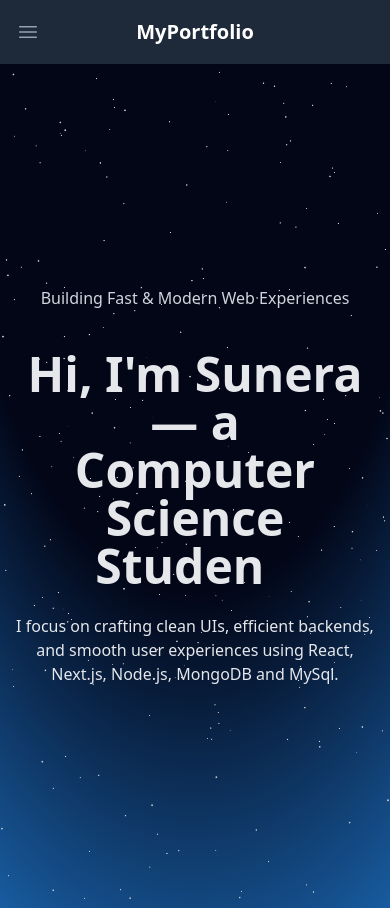
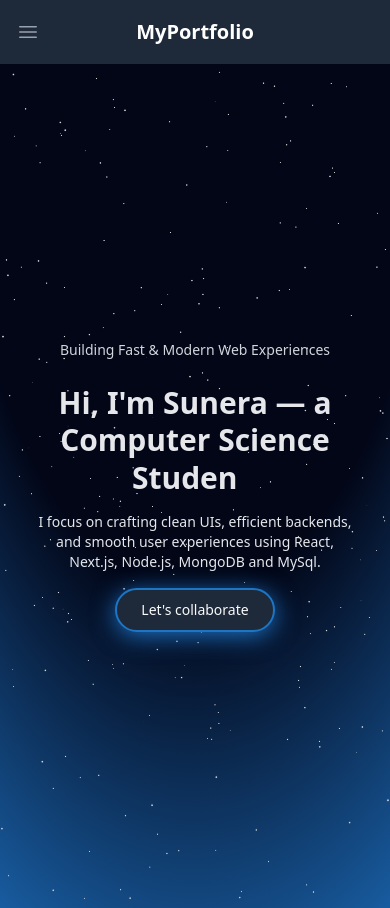
Before and after one commit to SuneraR/my-portfolio-website, a Next.js app: page / in a window 390 px wide. Built offline with nearby package versions, Linux system fonts and the light colour scheme.

Commit message:
Improve screen size responsiveness

```diff
--- a/components/Hero.jsx
+++ b/components/Hero.jsx
@@ -19,6 +19,9 @@ export default function Hero() {
   const color = useMotionValue(COLORS[0]);
   const backgroundImage = useMotionTemplate`radial-gradient(125% 125% at 50% 0%, #020617 50%,${color})`;
 
+  const border = useMotionTemplate`2px solid ${color}`;
+  const boxShadow = useMotionTemplate`0 4px 24px ${color}`;
+
   useEffect(() => {
     animate(color, COLORS, {
       ease: "easeOut",
@@ -30,12 +33,12 @@ export default function Hero() {
   return (
     <motion.section
       style={{ backgroundImage }}
-      className="relative grid min-h-screen place-content-center overflow-hidden bg-gray-800 px-4 py-24 text-gray-200"
+      className="relative grid min-h-screen place-content-center overflow-hidden bg-gray-800 px-4 sm:px-6 lg:px-8 py-12 sm:py-20 lg:py-24 text-gray-200 mx-auto"
     >
-      <div className="flex flex-col gap-6 text-center max-w-3xl z-10">
-        <p className="text-gray-300">Building Fast & Modern Web Experiences</p>
-        <h1 className="mt-4 text-5xl font-bold">
-          Hi, I'm Sunera — a <br />{" "}
+      <div className="flex flex-col gap-4 sm:gap-6 text-center justify-center items-center max-w-3xl z-10 px-4">
+        <p className="text-sm sm:text-base text-gray-300">Building Fast & Modern Web Experiences</p>
+        <h1 className="mt-2 sm:mt-4 text-3xl sm:text-4xl md:text-5xl lg:text-6xl font-bold leading-tight">
+          Hi, I'm Sunera — a{" "}
           <TextType
             text={["MERN Stack Developer.", "Computer Science Student."]}
             typingSpeed={75}
@@ -43,12 +46,28 @@ export default function Hero() {
             showCursor={true}
             cursorCharacter="|"
           />
-
         </h1>
-        <p>
+        <p className="text-sm sm:text-base md:text-lg max-w-2xl">
           I focus on crafting clean UIs, efficient backends, and smooth user
           experiences using React, Next.js, Node.js, MongoDB and MySql.
         </p>
+        <motion.button
+          whileHover={{ scale: 1.05 }}
+          whileTap={{ scale: 0.98 }}
+          initial={{ opacity: 0, scale: 0 }}
+          animate={{ opacity: 1, scale: 1 }}
+          transition={{
+            duration: 0.4,
+            scale: { type: "spring", visualDuration: 0.4, bounce: 0.5 },
+          }}
+          style={{
+            border,
+            boxShadow,
+          }}
+          className="group relative flex w-fit items-center gap-1.5 rounded-full bg-gray-800 px-6 sm:px-8 py-2.5 sm:py-3 text-sm sm:text-base text-gray-50 transition-colors hover:bg-gray-800/50"
+        >
+          Let's collaborate
+        </motion.button>
       </div>
       <div className="absolute inset-0 z-0">
         <StarsCanvas />
```
